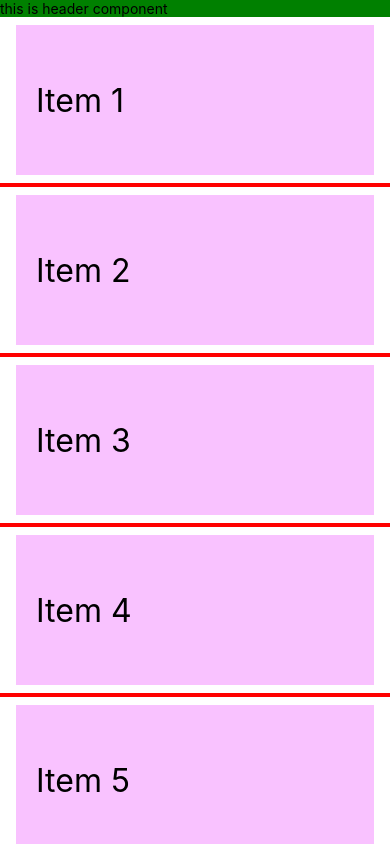
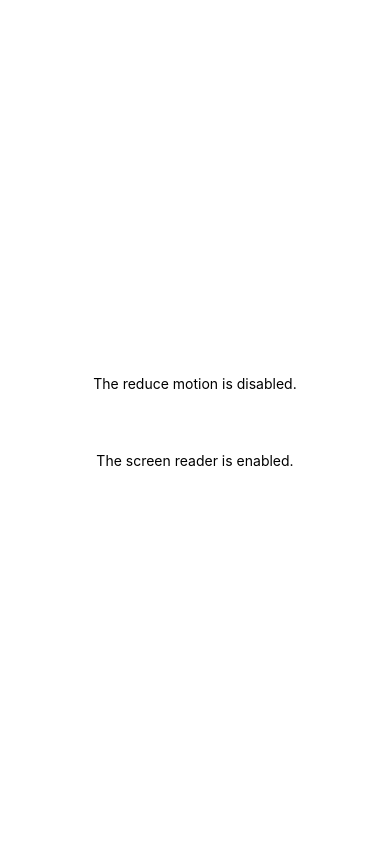
Before and after one commit to Hussain-hamim/Taskly, a React Native app: screen / in a window 390 px wide. Built offline with nearby package versions, Linux system fonts and the light colour scheme.

Commit message:
accessibility

```diff
--- a/App.js
+++ b/App.js
@@ -1,78 +1,57 @@
-import React from "react";
-import {
-  SafeAreaView,
-  View,
-  VirtualizedList,
-  StyleSheet,
-  Text,
-  StatusBar,
-} from "react-native";
-
-const getItem = (_data, index) => ({
-  id: Math.random().toString(12).substring(0),
-  title: `Item ${index + 1}`,
-});
-
-const Item = ({ title }) => {
-  return (
-    <View style={styles.item}>
-      <Text style={styles.title}>{title}</Text>
-    </View>
-  );
-};
+import React, { useState, useEffect } from "react";
+import { AccessibilityInfo, View, Text, StyleSheet } from "react-native";
 
 const App = () => {
+  const [reduceMotionEnabled, setReduceMotionEnabled] = useState(false);
+  const [screenReaderEnabled, setScreenReaderEnabled] = useState(false);
+
+  useEffect(() => {
+    const reduceMotionChangedSubscription = AccessibilityInfo.addEventListener(
+      "reduceMotionChanged",
+      (isReduceMotionEnabled) => {
+        setReduceMotionEnabled(isReduceMotionEnabled);
+      }
+    );
+    const screenReaderChangedSubscription = AccessibilityInfo.addEventListener(
+      "screenReaderChanged",
+      (isScreenReaderEnabled) => {
+        setScreenReaderEnabled(isScreenReaderEnabled);
+      }
+    );
+
+    AccessibilityInfo.isReduceMotionEnabled().then((isReduceMotionEnabled) => {
+      setReduceMotionEnabled(isReduceMotionEnabled);
+    });
+    AccessibilityInfo.isScreenReaderEnabled().then((isScreenReaderEnabled) => {
+      setScreenReaderEnabled(isScreenReaderEnabled);
+    });
+
+    return () => {
+      reduceMotionChangedSubscription.remove();
+      screenReaderChangedSubscription.remove();
+    };
+  }, []);
+
   return (
-    <>
-      <SafeAreaView style={styles.container}>
-        <VirtualizedList
-          // data={} // but you can override getItem
-          getItem={getItem}
-          renderItem={({ item }) => <Item title={item.title} />}
-          getItemCount={(_data) => 10}
-          initialNumToRender={4}
-          keyExtractor={(item) => item.id}
-          // CellRendererComponent={{id, title}}
-          ItemSeparatorComponent={() => (
-            <View style={{ borderWidth: 2, borderColor: "red" }} />
-          )}
-          ListEmptyComponent={() => (
-            <View>
-              <Text>this is empty list</Text>
-            </View>
-          )}
-          ListHeaderComponent={() => (
-            <View>
-              <Text>this is header component</Text>
-            </View>
-          )}
-          // ListFooterComponent={}
-          // ListFooterComponentStyle={{}}
-          ListHeaderComponentStyle={{ backgroundColor: "green" }}
-          // extraData={}
-          // horizontal
-          // onRefresh={() => null}
-        />
-      </SafeAreaView>
-    </>
+    <View style={styles.container}>
+      <Text style={styles.status}>
+        The reduce motion is {reduceMotionEnabled ? "enabled" : "disabled"}.
+      </Text>
+      <Text style={styles.status}>
+        The screen reader is {screenReaderEnabled ? "enabled" : "disabled"}.
+      </Text>
+    </View>
   );
 };
 
 const styles = StyleSheet.create({
   container: {
     flex: 1,
-    marginTop: StatusBar.currentHeight,
+    alignItems: "center",
+    justifyContent: "center",
   },
-  item: {
-    backgroundColor: "#f9c2ff",
-    height: 150,
-    justifyContent: "center",
-    marginVertical: 8,
-    marginHorizontal: 16,
-    padding: 20,
-  },
-  title: {
-    fontSize: 32,
+  status: {
+    margin: 30,
   },
 });
 
```
